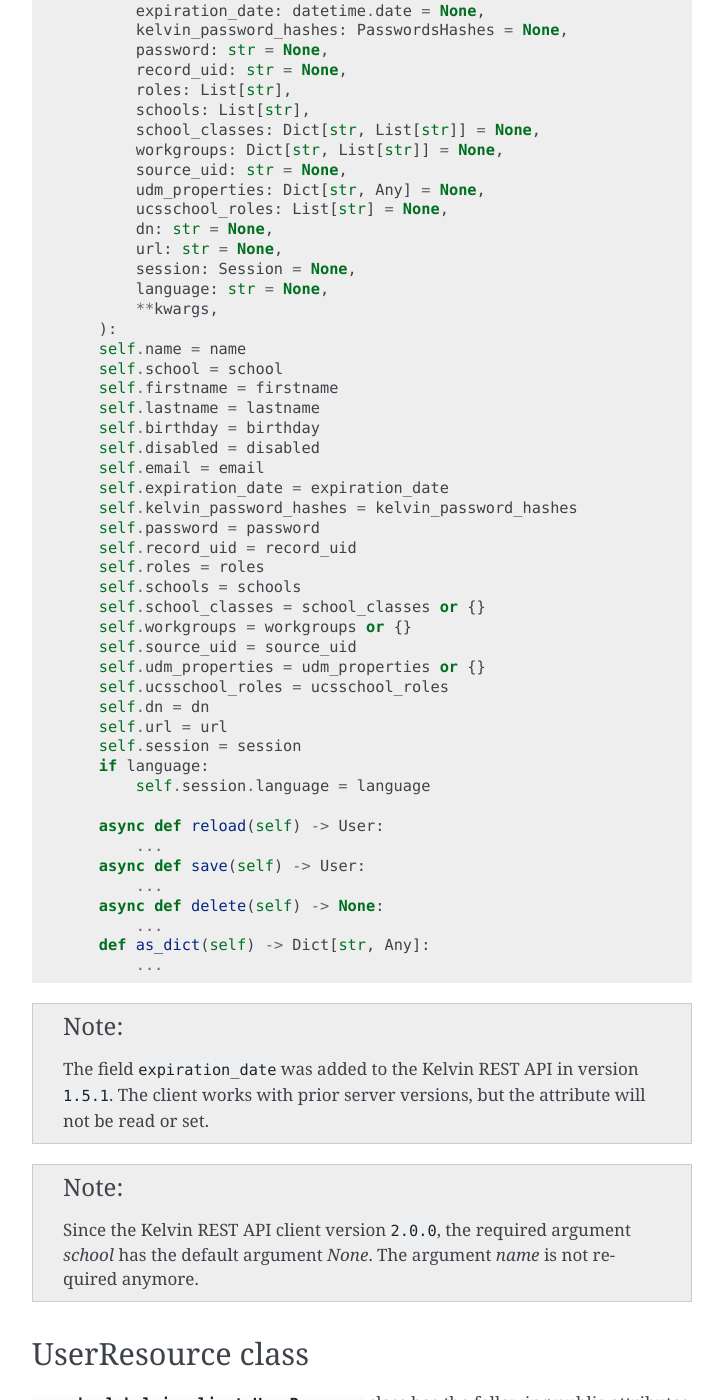
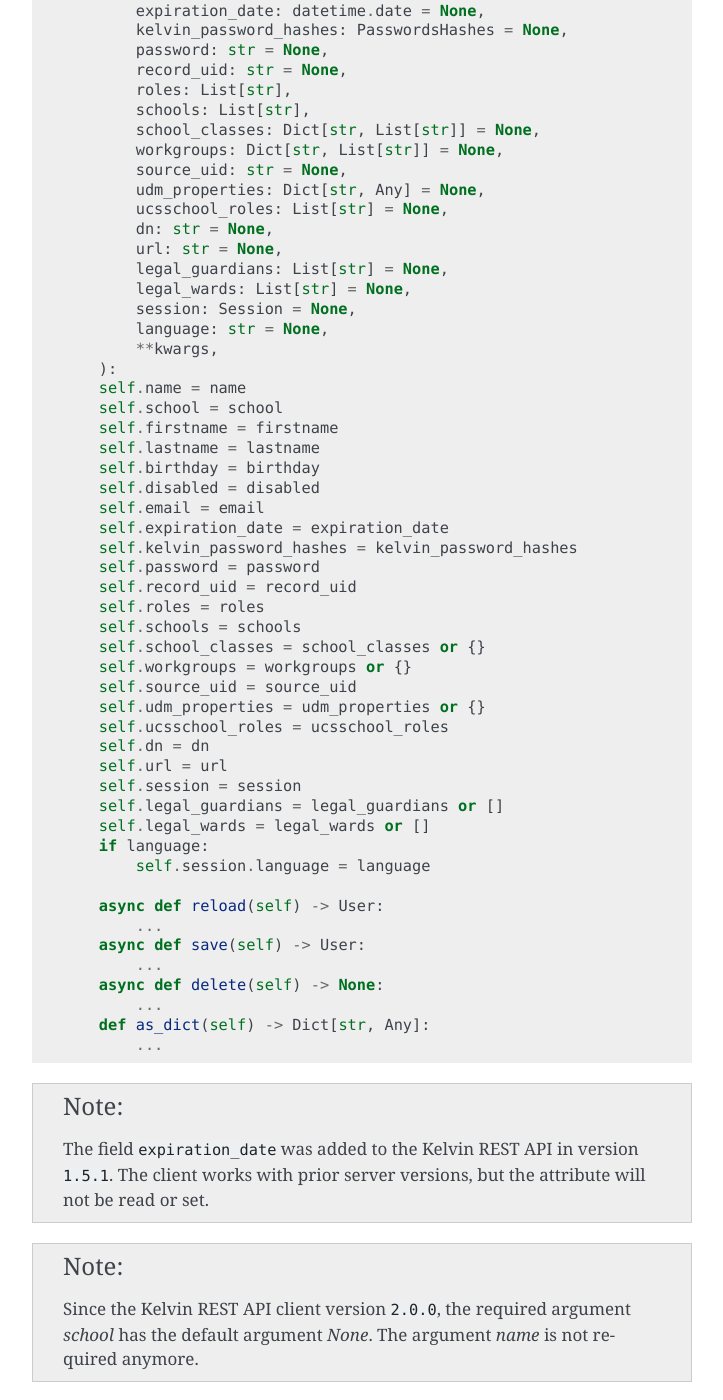
Before and after one commit to univention/kelvin-rest-api-client, a Sphinx documentation site: the page built from docs/usage-users.rst, in a window 1280 px wide and 1400 px high, scrolled down 916 px. Shown: the whole window, without its empty margins (388-1111 px from the left). Built offline with Sphinx 7.4.7, drawn with Linux system fonts in a browser that asks for light colours; the version number could not be read and is left out; some of the changed text lies outside the part shown.

Commit message:
docs: Add legal guardian
Issue univention/dev/education/ucsschool-kelvin-rest-api#159

```diff
--- a/docs/conf.py
+++ b/docs/conf.py
@@ -67,7 +67,7 @@ release = str(__version__)
 #
 # This is also used if you do content translation via gettext catalogs.
 # Usually you set "language" from the command line for these cases.
-language = None
+language = "en"
 
 # List of patterns, relative to source directory, that match files and
 # directories to ignore when looking for source files.
--- a/docs/ucsschool.kelvin.rst
+++ b/docs/ucsschool.kelvin.rst
@@ -1,5 +1,7 @@
 ucsschool.kelvin namespace
 ==========================
+
+.. py:module:: ucsschool.kelvin
 
 Subpackages
 -----------
--- a/docs/ucsschool.rst
+++ b/docs/ucsschool.rst
@@ -1,2 +1,4 @@
 ucsschool namespace
 ===================
+
+.. py:module:: ucsschool
--- a/docs/usage-users.rst
+++ b/docs/usage-users.rst
@@ -56,6 +56,8 @@ The :py:class:`ucsschool.kelvin.client.User` class has the following public attr
             ucsschool_roles: List[str] = None,
             dn: str = None,
             url: str = None,
+            legal_guardians: List[str] = None,
+            legal_wards: List[str] = None,
             session: Session = None,
             language: str = None,
             **kwargs,
@@ -81,6 +83,8 @@ The :py:class:`ucsschool.kelvin.client.User` class has the following public attr
         self.dn = dn
         self.url = url
         self.session = session
+        self.legal_guardians = legal_guardians or []
+        self.legal_wards = legal_wards or []
         if language:
             self.session.language = language
 
@@ -175,7 +179,9 @@ Retrieve user
      'source_uid': 'TESTID',
      'udm_properties': {},
      'dn': 'uid=test1,cn=schueler,cn=users,ou=DEMOSCHOOL,dc=example,dc=com',
-     'url': 'https://master.ucs.local/ucsschool/kelvin/v1/users/test1'}
+     'url': 'https://master.ucs.local/ucsschool/kelvin/v1/users/test1',
+     'legal_guardians': ["https://master.ucs.local/ucsschool/kelvin/v1/users/demo_parent"],
+     }
 
 
 Check if user exists
--- a/requirements_dev.txt
+++ b/requirements_dev.txt
@@ -1,6 +1,6 @@
 argh>=0.26.0,<1.0.0
 pre-commit>=2.12.1
-Sphinx>=3.0.0,<4.0.0
+Sphinx>=5.0.0,<6.0.0
 twine>=3.4.1
 watchdog>=2.0.3
 wheel>=0.36.2
```
